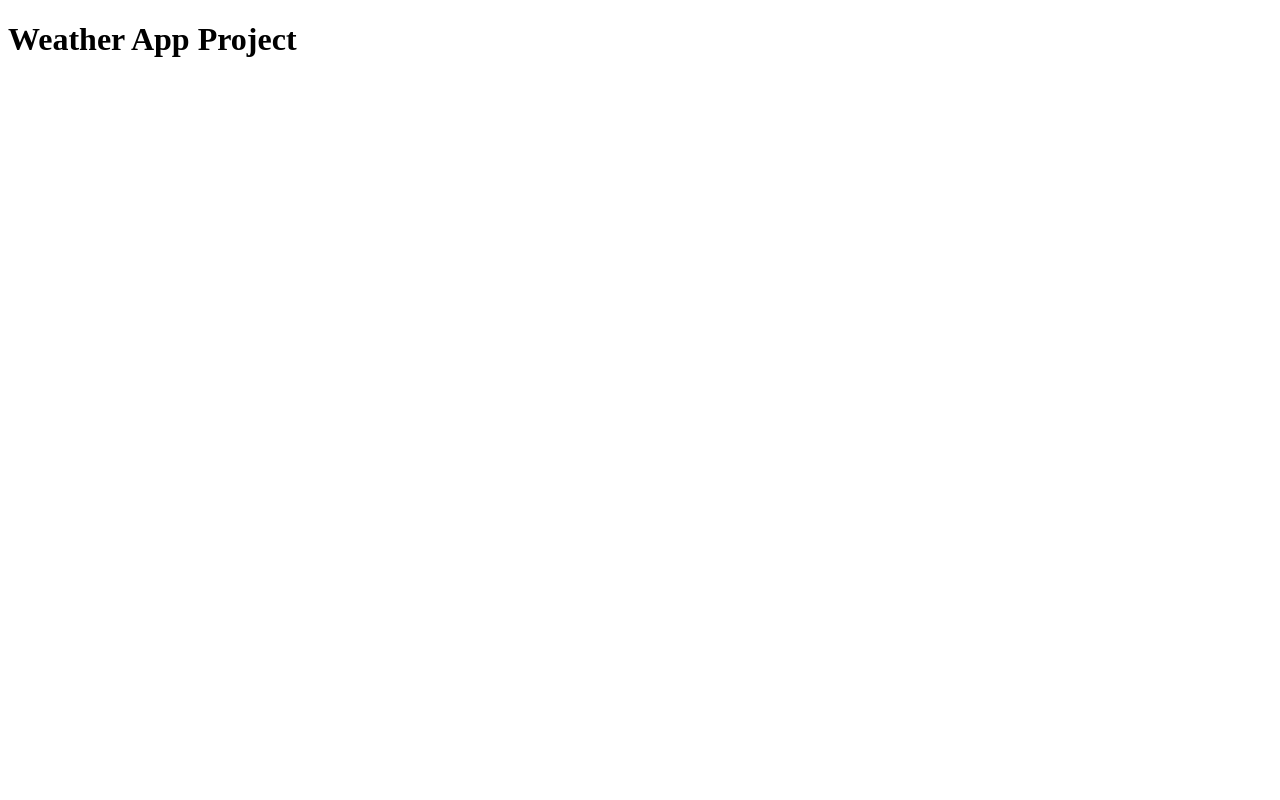
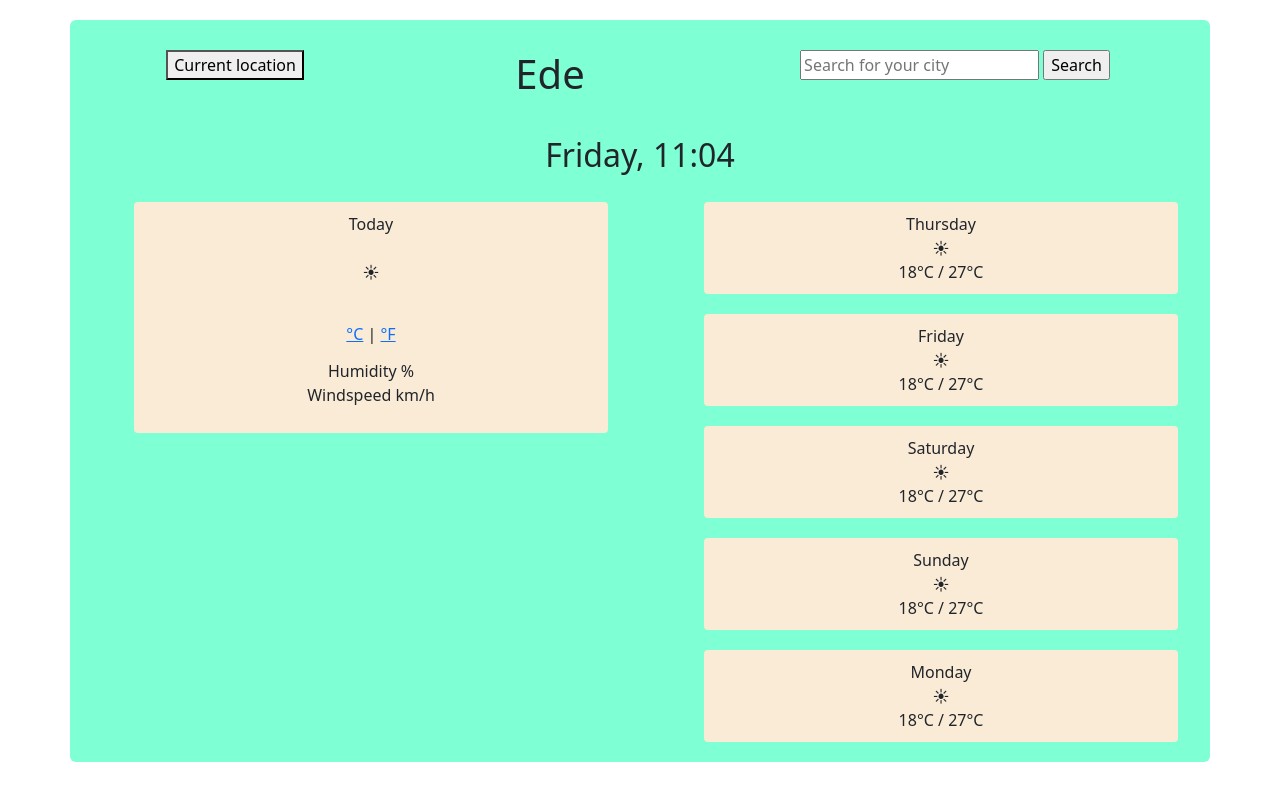
Before and after one commit to juliavanvuren/project-week-7, a plain HTML site: page index.html in a window 1280 px wide. Drawn offline with nearby package versions, Linux system fonts and the light colour scheme; no server answers.

Commit message:
Updated HTML, CSS and JS

```diff
--- a/index.html
+++ b/index.html
@@ -4,9 +4,93 @@
     <meta charset="UTF-8" />
     <meta http-equiv="X-UA-Compatible" content="IE=edge" />
     <meta name="viewport" content="width=device-width, initial-scale=1.0" />
-    <title>Project week 7</title>
+    <title>Weather App</title>
+
+    <link rel="stylesheet" href="style/style.css" />
+
+    <link
+      href="https://cdn.jsdelivr.net/npm/bootstrap@5.2.0-beta1/dist/css/bootstrap.min.css"
+      rel="stylesheet"
+      integrity="sha384-0evHe/X+R7YkIZDRvuzKMRqM+OrBnVFBL6DOitfPri4tjfHxaWutUpFmBp4vmVor"
+      crossorigin="anonymous"
+    />
+     <script src="https://cdn.jsdelivr.net/npm/bootstrap@5.2.0-beta1/dist/js/bootstrap.bundle.min.js" integrity="sha384-pprn3073KE6tl6bjs2QrFaJGz5/SUsLqktiwsUTF55Jfv3qYSDhgCecCxMW52nD2" crossorigin="anonymous"></script>
+    <script src="https://unpkg.com/axios/dist/axios.min.js"></script>
   </head>
   <body>
-    <h1>Weather App Project</h1>
+    <div class="container-sm rounded">
+      <div class="row header">
+        <div class="col-3"><button type="submit" id="current-location">Current location</button></div>
+        <div class="col-4"><h1 id="city">Ede</h1></div>
+                <div class="col-5">
+          <form id="search-form">
+            <input
+              type="search"
+              id="search-input"
+              placeholder="Search for your city"
+            />
+            <input type="submit" id="search-submit" value="Search" />
+          </form></div>
+
+      </div>
+
+      <div class="row">
+        <div class="col">
+          <h2 id="current">Hello world</h2>
+        </div>
+      </div>
+
+      <div class="row">
+        <div class="col-6">
+          <ul>
+            <li>
+              <p>
+                Today<br />
+                <br />
+
+                ☀ <br />
+
+                <span class="current-temperature" id="current-temperature"></span> <span id="convert-to-celsius"><a href="#">°C</a> |
+                <span id="convert-to-fahrenheit"><a href="#">°F</a></span>
+                <br>
+                Humidity <span id="humidity"></span> %<br>
+                Windspeed <span id="windspeed"></span> km/h<br>
+                <span id="weather-description"></span>
+              </p>
+            </li>
+          </ul>
+        </div>
+        <div class="col-6">
+          <ul>
+            <li>
+              Thursday<br />
+              ☀<br />
+              18°C / 27°C
+            </li>
+            <li>
+              Friday<br />
+              ☀<br />
+              18°C / 27°C
+            </li>
+            <li>
+              Saturday<br />
+              ☀<br />
+              18°C / 27°C
+            </li>
+            <li>
+              Sunday<br />
+              ☀<br />
+              18°C / 27°C
+            </li>
+            <li>
+              Monday<br />
+              ☀<br />
+              18°C / 27°C
+            </li>
+          </ul>
+        </div>
+      </div>
+    </div>
+    <script src="script/script.js"></script>
   </body>
 </html>
--- /dev/null
+++ b/script/script.js
@@ -0,0 +1,72 @@
+// time settings
+let now = new Date();
+let hours = now.getHours();
+let minutes = now.getMinutes();
+
+if (minutes < 10) {
+  minutes = `0${minutes}`;
+}
+
+let weekDays = [
+  "Sunday",
+  "Monday",
+  "Tuesday",
+  "Wednesday",
+  "Thursday",
+  "Friday",
+  "Saturday",
+];
+let days = weekDays[now.getDay()];
+
+let current = document.querySelector("h2");
+current.innerHTML = `${days}, ${hours}:${minutes}`;
+
+// links API info to display on page
+function displayTemperature(response) {
+  document.querySelector("#city").innerHTML = response.data.name;
+  document.querySelector("#current-temperature").innerHTML = Math.round(
+    response.data.main.temp
+  );
+
+  document.querySelector("#humidity").innerHTML = response.data.main.humidity;
+  document.querySelector("#windspeed").innerHTML = Math.round(
+    response.data.wind.speed
+  );
+
+  document.querySelector("#weather-description").innerHTML =
+    response.data.weather[0].main;
+}
+
+// links city within API
+function searchCity(city) {
+  let apiKey = "c3895a10923317988546b6bf1fbc2d48";
+  let apiUrl = `https://api.openweathermap.org/data/2.5/weather?q=${city}&appid=${apiKey}&units=metric`;
+  axios.get(apiUrl).then(displayTemperature);
+}
+
+// links form to input
+function handleSubmit(event) {
+  event.preventDefault();
+  let city = document.querySelector("#search-input").value;
+  searchCity(city);
+}
+
+function searchLocation(position) {
+  let apiKey = "c3895a10923317988546b6bf1fbc2d48";
+  let apiUrl = `https://api.openweathermap.org/data/2.5/weather?lat=${position.coords.latitude}&lon=${position.coords.longitude}&appid=${apiKey}&units=metric`;
+  axios.get(apiUrl).then(displayTemperature);
+}
+
+function searchCurrentLocation(event) {
+  event.preventDefault();
+  navigator.geolocation.getCurrentPosition(searchLocation);
+}
+
+// send form to function
+let searchForm = document.querySelector("#search-form");
+searchForm.addEventListener("submit", handleSubmit);
+
+let currentLocation = document.querySelector("#current-location");
+currentLocation.addEventListener("click", searchCurrentLocation);
+
+searchCity("Amsterdam");
--- /dev/null
+++ b/style/style.css
@@ -0,0 +1,24 @@
+li {
+  list-style-type: none;
+  padding: 10px 20px;
+  background-color: antiquewhite;
+  border-radius: 4px;
+  margin: 20px;
+}
+
+.container-sm {
+  display: block;
+  text-align: center;
+  width: auto;
+  margin: 20px 50px;
+  background: aquamarine;
+}
+
+.header {
+  text-align: center;
+  padding: 30px;
+}
+
+.current-temperature {
+  font-size: 50px;
+}
```
